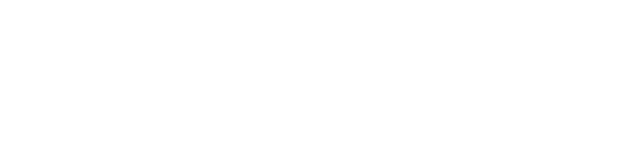
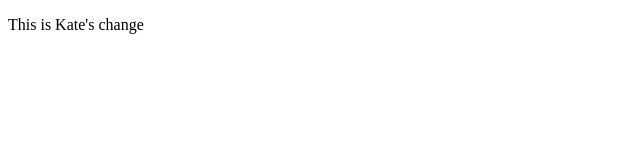
Before and after one commit to Aslangh67/Test, a plain HTML site: page index.html in a window 1280 px wide. Shown: the whole page, without its empty margins (0-640 px from the left). Drawn offline with Linux system fonts and the light colour scheme.

Commit message:
kates change

```diff
--- a/index.html
+++ b/index.html
@@ -6,6 +6,6 @@
     <title>Document</title>
 </head>
 <body>
-
+    <p>This is Kate's change</p>
 </body>
 </html>
```
